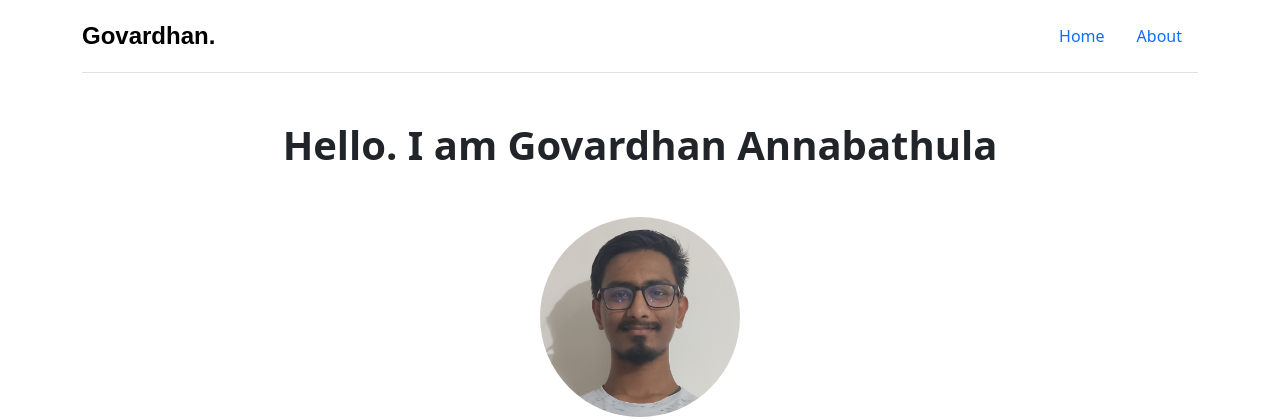
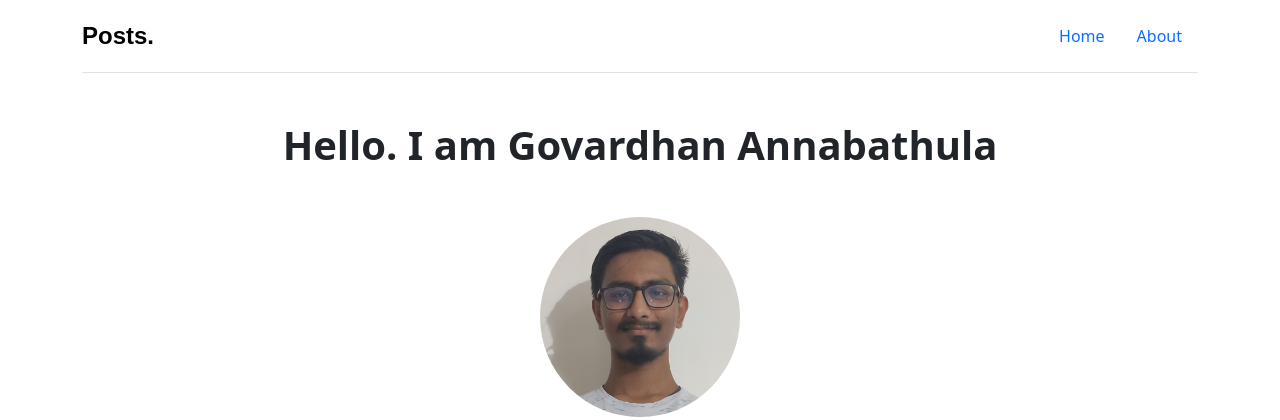
Before and after one commit to gomuningen2004/Blog-application, a Node server app: page /about in a window 1280 px wide. Shown: the top 420 px of the page. Run offline with Node 20, Linux system fonts and the light colour scheme.

Commit message:
change in heading

```diff
--- a/views/partials/header.ejs
+++ b/views/partials/header.ejs
@@ -12,7 +12,7 @@
   <div class="container">
     <header class="d-flex flex-wrap justify-content-center py-3 mb-4 border-bottom">
       <a href="/" class="d-flex align-items-center mb-3 mb-md-0 me-md-auto link-body-emphasis text-decoration-none">
-        <span class="fs-4 headName">Govardhan.</span>
+        <span class="fs-4 headName">Posts.</span>
       </a>
 
       <ul class="nav ">
```
